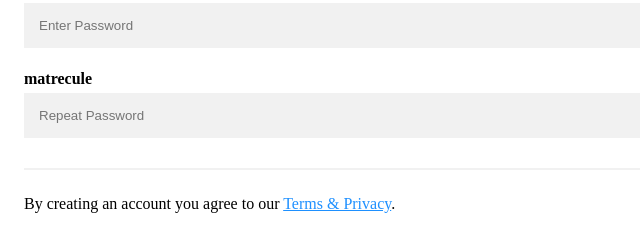
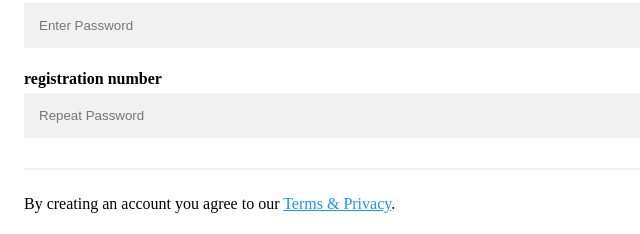
Before and after one commit to amineshx/project-form-insc, a plain HTML site: page index.html in a window 1280 px wide. Shown: the part 275-509 px from the top of the page, 0-640 px from the left. Drawn offline with Linux system fonts and the light colour scheme.

Commit message:
Update index.html

```diff
--- a/index.html
+++ b/index.html
@@ -20,7 +20,7 @@
           <label for="psw"><b>full Name</b></label>
           <input type="password" placeholder="Enter Password" name="data[psw]" id="psw" required>
 
-          <label for="psw-repeat"><b>matrecule</b></label>
+          <label for="psw-repeat"><b>registration number</b></label>
           <input type="password" placeholder="Repeat Password" name="data[psw-repeat]" id="psw-repeat" required>
           <hr>
 
```
